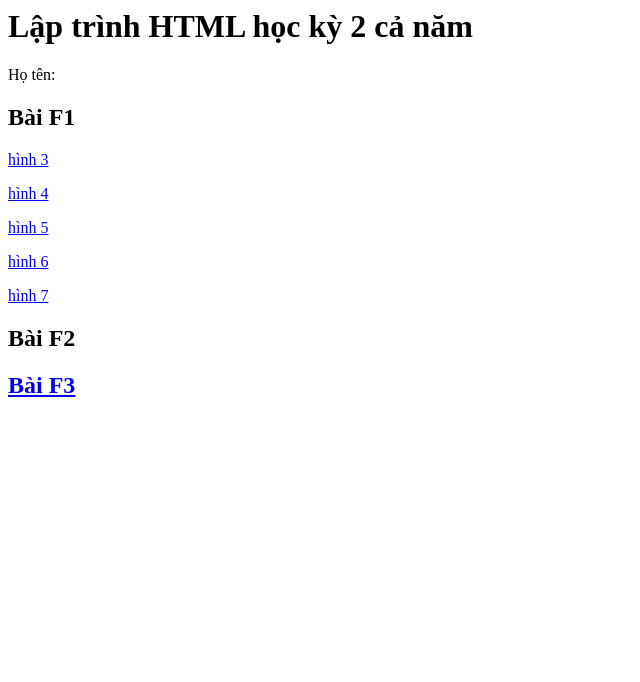
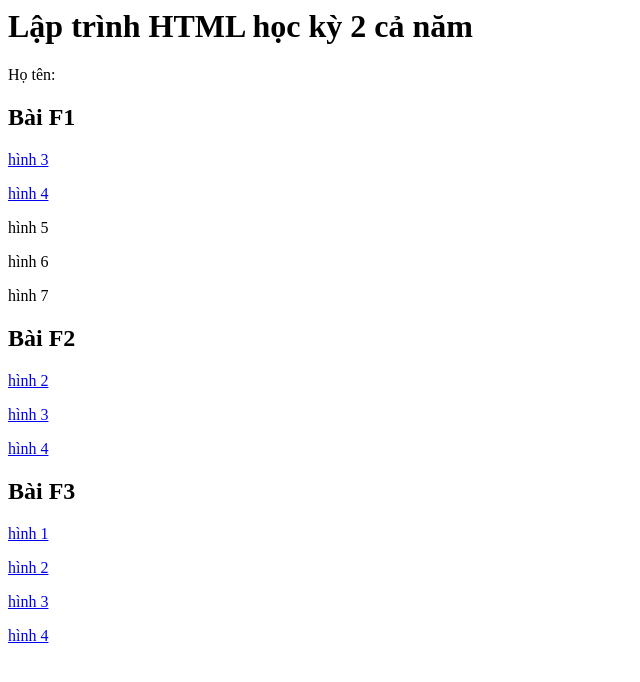
Before and after one commit to daongocquangvinh2008-stack/daongocquangvinh2008-web, a plain HTML site: page index.html in a window 1280 px wide. Shown: the whole page, without its empty margins (0-640 px from the left). Drawn offline with Linux system fonts and the light colour scheme.

Commit message:
Update index.html

```diff
--- a/index.html
+++ b/index.html
@@ -7,19 +7,19 @@
         <h1>Lập trình HTML học kỳ 2 cả năm</h1>
         <p>Họ tên:</p>
         <h2>Bài F1</h2>
-        <p><a href="D:\Đào Ngọc Quang Vinh 12A14\BaitapF1\hinh3.html">hình 3</a></p>
-        <p><a href="D:\Đào Ngọc Quang Vinh 12A14\BaitapF1\hinh4.html">hình 4</a></p>
-        <p><a href="D:\Đào Ngọc Quang Vinh 12A14\BaitapF1\hinh5.html">hình 5</a></p>
-        <p><a href="D:\Đào Ngọc Quang Vinh 12A14\BaitapF1\hinh6.html">hình 6</a></p>
-        <p><a href="D:\Đào Ngọc Quang Vinh 12A14\BaitapF1\hinh7.html">hình 7</a></p>
+        <p><a href="https://github.com/daongocquangvinh2008-stack/daongocquangvinh2008-web/blob/main/hinh3.html">hình 3</a></p>
+        <p><a href="https://github.com/daongocquangvinh2008-stack/daongocquangvinh2008-web/blob/main/hinh4.html">hình 4</a></p>
+        <p><a href="https://github.com/daongocquangvinh2008-stack/daongocquangvinh2008-web/blob/main/hinh5.html"></a>hình 5</p>
+        <p><a href="https://github.com/daongocquangvinh2008-stack/daongocquangvinh2008-web/blob/main/hinh6.html"></a>hình 6</p>
+        <p><a href="https://github.com/daongocquangvinh2008-stack/daongocquangvinh2008-web/blob/main/hinh7.html"></a>hình 7</p>
         <h2>Bài F2</h2>
-        <p><a href="D:\hinh21.html"</p>
-        <p><a href="D:\hinh31.html"</p>
-        <p><a href="D:\hinh41.html"</p>
+        <p><a href="https://github.com/daongocquangvinh2008-stack/daongocquangvinh2008-web/blob/main/hinh21.html">hình 2</a></p>
+        <p><a href="https://github.com/daongocquangvinh2008-stack/daongocquangvinh2008-web/blob/main/hinh31.html">hình 3</a></p>
+        <p><a href="https://github.com/daongocquangvinh2008-stack/daongocquangvinh2008-web/blob/main/hinh41.html">hình 4</a></p>
         <h2>Bài F3</h2>
-        <p><a href="https://github.com/daongocquangvinh2008-stack/daongocquangvinh2008-web/blob/main/baitapf3/hinh1.html"</p>
-        <p><a href="https://github.com/daongocquangvinh2008-stack/daongocquangvinh2008-web/blob/main/baitapf3/hinh2.html"</p>
-        <p><a href="https://github.com/daongocquangvinh2008-stack/daongocquangvinh2008-web/blob/main/baitapf3/hinh3.html"</p>
-        <p><a href="https://github.com/daongocquangvinh2008-stack/daongocquangvinh2008-web/blob/main/baitapf3/hinh4.html"</p>
+        <p><a href="https://github.com/daongocquangvinh2008-stack/daongocquangvinh2008-web/blob/main/baitapf3/hinh1.html">hình 1</a></p>
+        <p><a href="https://github.com/daongocquangvinh2008-stack/daongocquangvinh2008-web/blob/main/baitapf3/hinh2.html">hình 2</a></p>
+        <p><a href="https://github.com/daongocquangvinh2008-stack/daongocquangvinh2008-web/blob/main/baitapf3/hinh3.html">hình 3</a></p>
+        <p><a href="https://github.com/daongocquangvinh2008-stack/daongocquangvinh2008-web/blob/main/baitapf3/hinh4.html">hình 4</a></p>
     </body>
 </html>
```
